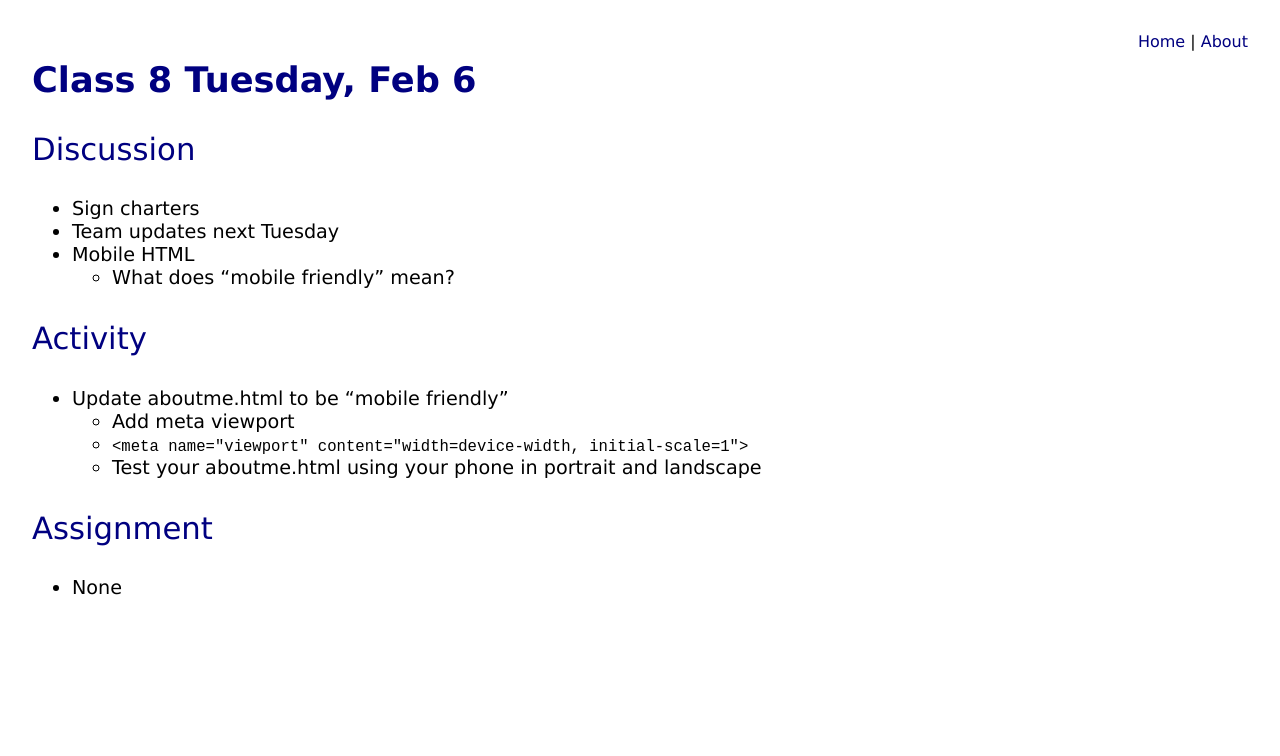
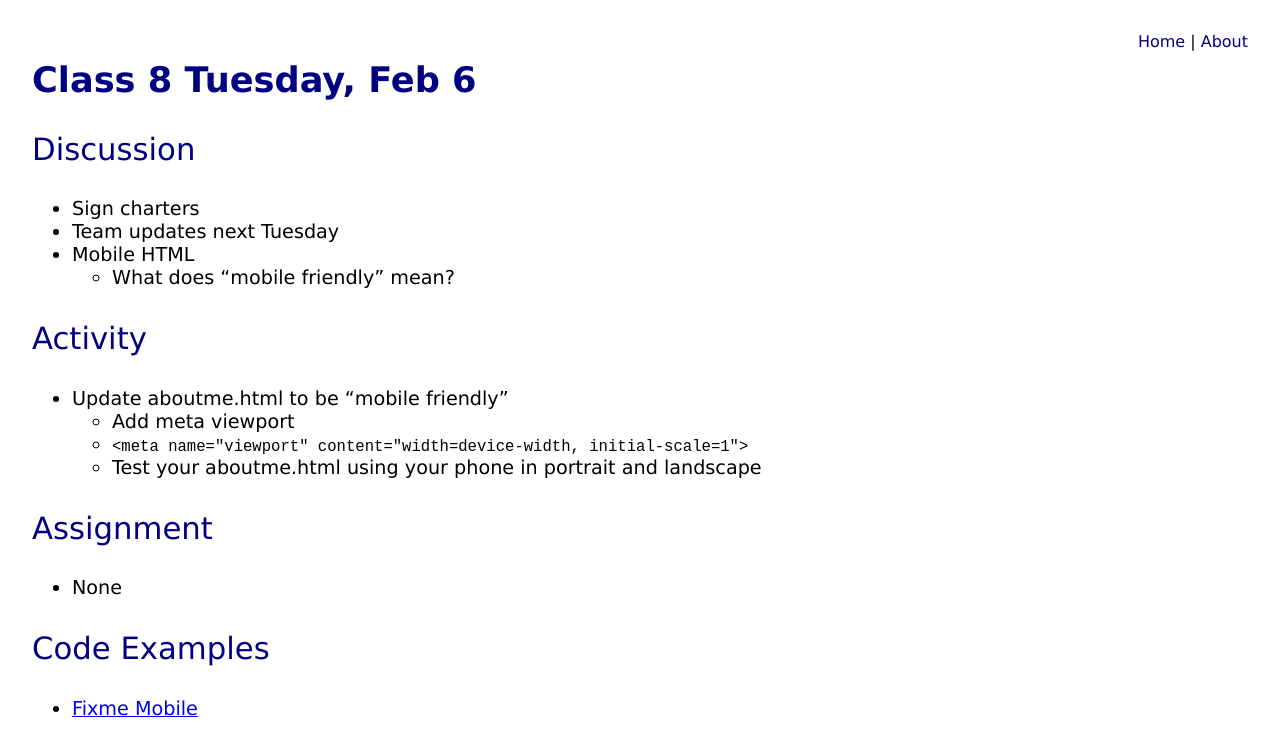
Before and after one commit to UAAppClass/uaappclass.github.io, a Jekyll site: the page built from _posts/2016-1-1-Class-08.md, in a window 1280 px wide. Shown: the top 756 px of the page. Built offline with Jekyll 4.4.1, drawn with Linux system fonts in a browser that asks for light colours.

Commit message:
Added a link to the complete fixme_mobile file

```diff
--- a/_posts/2016-1-1-Class-08.md
+++ b/_posts/2016-1-1-Class-08.md
@@ -20,3 +20,7 @@ title: Class 8 Tuesday, Feb 6
 ### Assignment
 
 * None
+
+### Code Examples
+
+* [Fixme Mobile](https://uaappclass-rwisner.c9users.io/fixme_mobile.html)
```
